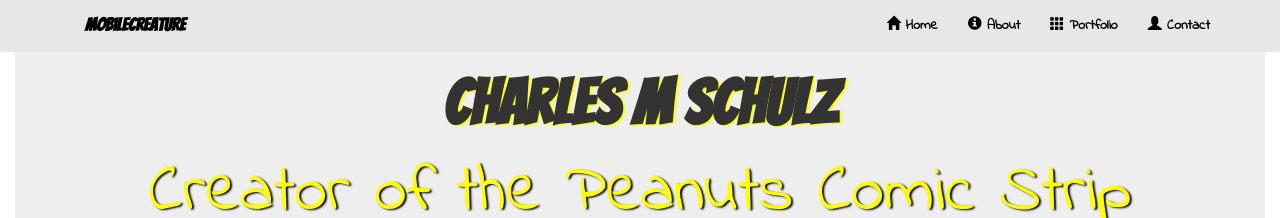
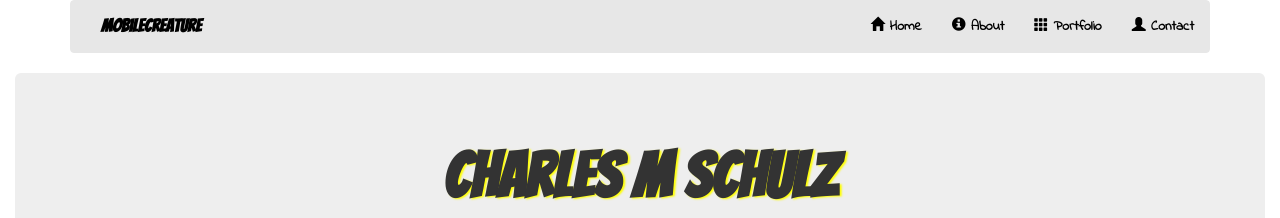
Before and after one commit to GJSmith3rd/FCC-Zipline-Tribute-Page, a website: page index.html in a window 1280 px wide. Shown: the top 218 px of the page. Drawn offline with nearby package versions, Linux system fonts and the light colour scheme.

Commit message:
Placing navbar in a container.

```diff
--- a/index.html
+++ b/index.html
@@ -83,10 +83,11 @@
 <body>
 
   <!--begin NAV-->
-  <nav class="navbar navbar-default navbar-fixed-top" role="navigation">
+  <div class="container">
+
+    <nav class="navbar navbar-default" role="navigation">
 
       <!--begin NAV container-->
-    <div class="container">
 
         <!--begin NAVBAR header and collapsed navbar-->
         <div class="navbar-header">
@@ -126,6 +127,7 @@
             </li>
           </ul>
         </div>
+
       <!--end NAVBAR-->
 
   </div>
@@ -168,7 +170,8 @@
               <p><b>1946</b> - Reviewed and graded lessons for students at Art Instruction, Incorporated.</p>
             </li>
             <li>
-              <p><b>1947</b> - Authored a weekly series of one-panel jokes entitled, <i>Li'l Folks</i>, for the St. Paul Pioneer Press until 1950.</p>
+              <p><b>1947</b> - Authored a weekly series of one-panel jokes entitled, <i>Li'l Folks</i>, for the St. Paul Pioneer
+                Press until 1950.</p>
             </li>
             <li>
               <p><b>1950</b> - <i>Peanuts</i> comic strip debuted in seven newspapers.</p>
@@ -190,7 +193,9 @@
               <p><b>1980</b> - Recipient of National Cartoonists Society's, Elzie Segar Award.</p>
             </li>
             <li>
-              <p><b>1981</b> - Recipient of Lester Patrick Trophy for outstanding contributions to the sport of hockey  in the US.</p>
+              <p><b>1981</b> - Recipient of Lester Patrick Trophy for outstanding contributions to the sport of hockey in the
+                US.
+              </p>
             </li>
             <li>
               <p><b>1993</b> - Inducted into the U.S. Hockey Hall of Fame.</p>
@@ -214,7 +219,8 @@
               <p><b>2007</b> - Inducted into the U.S. Figure Skating Hall of Fame.</p>
             </li>
             <li>
-              <p><b>2014</b> - Awarded the Harvey Kurtzman Hall of Fame Award, accepted by Karen Johnson, Director of the Charles M Schulz Museum.</p>
+              <p><b>2014</b> - Awarded the Harvey Kurtzman Hall of Fame Award, accepted by Karen Johnson, Director of the Charles
+                M Schulz Museum.</p>
             </li>
 
           </ul>
@@ -275,7 +281,6 @@
   </div>
   <!--end FOOTER container-->
 
-
   <!-- jQuery (necessary for Bootstrap's JavaScript plugins) -->
   <script src="https://code.jquery.com/jquery-2.1.4.min.js"></script>
 
```
Lines whose indentation alone changed are shown as unchanged.
